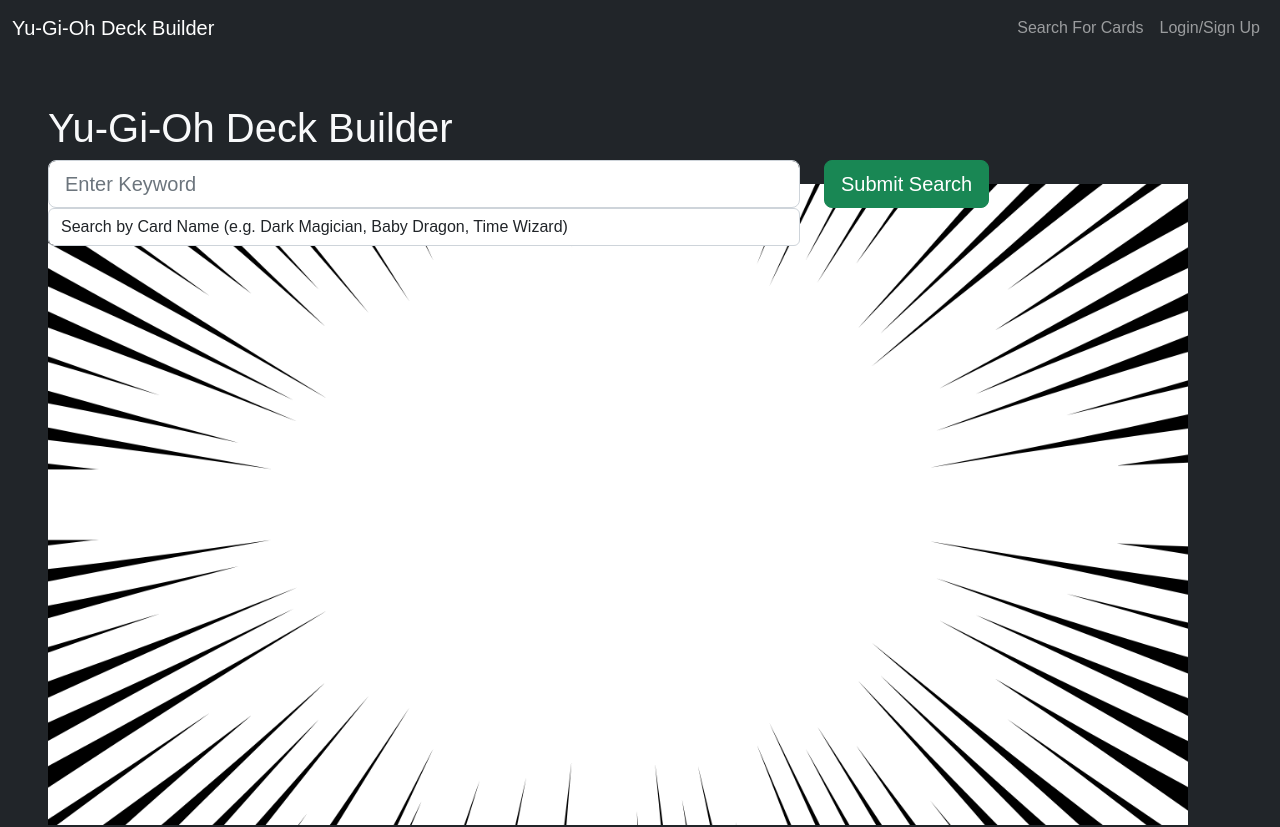
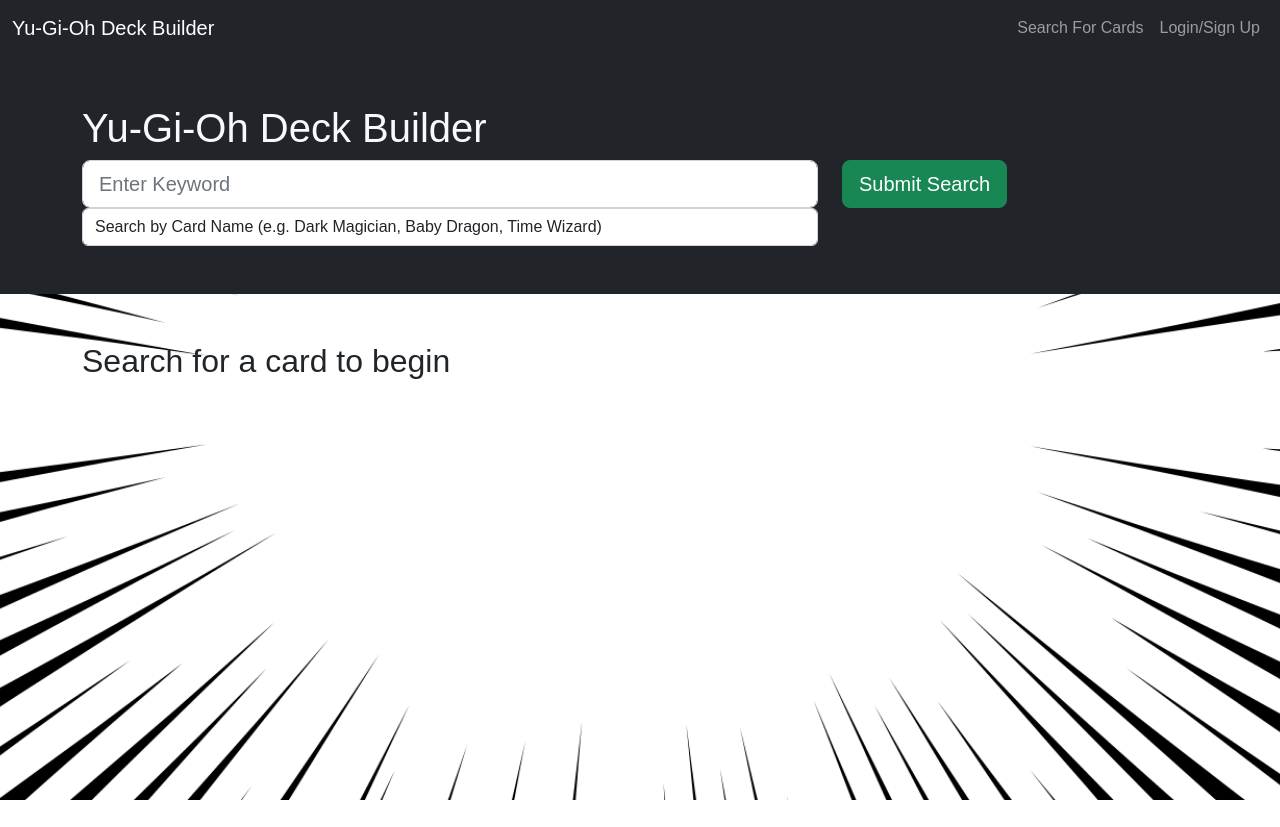
Before and after one commit to dafnefluna/Yu-Gi-Oh_Deck_Builder, a React (Vite) app in the folder client/: page /Search in a window 1280 px wide. Shown: the top 827 px of the page. After the commit the page ends 800 px from the top, so only its background shows below. Built offline with nearby package versions, Linux system fonts and the light colour scheme.

Commit message:
fixed background image

```diff
--- a/client/src/App.css
+++ b/client/src/App.css
@@ -1,5 +1,6 @@
 body {
     font-family: 'Rubik', sans-serif;
+
 /*
     margin: 0;
     padding: 0;
@@ -25,14 +26,16 @@
   }
 
 .backgroundStyle {
-  margin: 0;
-  padding: 0;
   background-image: url('../src/assets/Site_Background.png');
-  background-size: contain;
+  background-size: cover;
   background-repeat: no-repeat;
   background-position: center;
-  height: 100vh;
-  overflow: hidden;
+  top: 0;
+  left: 0;
+  min-height: 100vh;
+  width: 100%;
+  position: fixed;
+  z-index: -1;
 }
 
 
--- a/client/src/pages/LandingPage.tsx
+++ b/client/src/pages/LandingPage.tsx
@@ -164,6 +164,7 @@
   ];
 
   return (
+    <div className='backgroundStyle'>
       <div
         style={{
           display: "flex",
@@ -189,6 +190,7 @@
           <Tabs defaultActiveKey="1" items={items} />
         </Card>
       </div>
+    </div>
   );
 };
 
--- a/client/src/pages/SearchPage.tsx
+++ b/client/src/pages/SearchPage.tsx
@@ -137,8 +137,9 @@
 
     return (
         <>
+        <div className='backgroundStyle'></div>
             <div className='text-light bg-dark p-5'>
-                <Container className = "backgroundStyle">
+                <Container>
                     <h1>Yu-Gi-Oh Deck Builder</h1>
                     <Form onSubmit={handleFormSubmit}>
                         <Row>
--- a/client/src/pages/UserPage.tsx
+++ b/client/src/pages/UserPage.tsx
@@ -12,6 +12,17 @@
 
 const UserPage = () => {
   return (
+    <>
+      <div className='backgroundStyle'></div>
+      <div
+        style = {{
+          display: 'flex',
+          justifyContent: 'center',
+          alignItems: 'center',
+          minHeight: '100vh'
+        }}
+      >
+
 
         <Container>
           <Row className="justify-content-center">
@@ -79,6 +90,8 @@
             </Col>
           </Row>
         </Container>
+      </div>
+    </>
   );
 };
 
```
Lines whose indentation alone changed are shown as unchanged.
